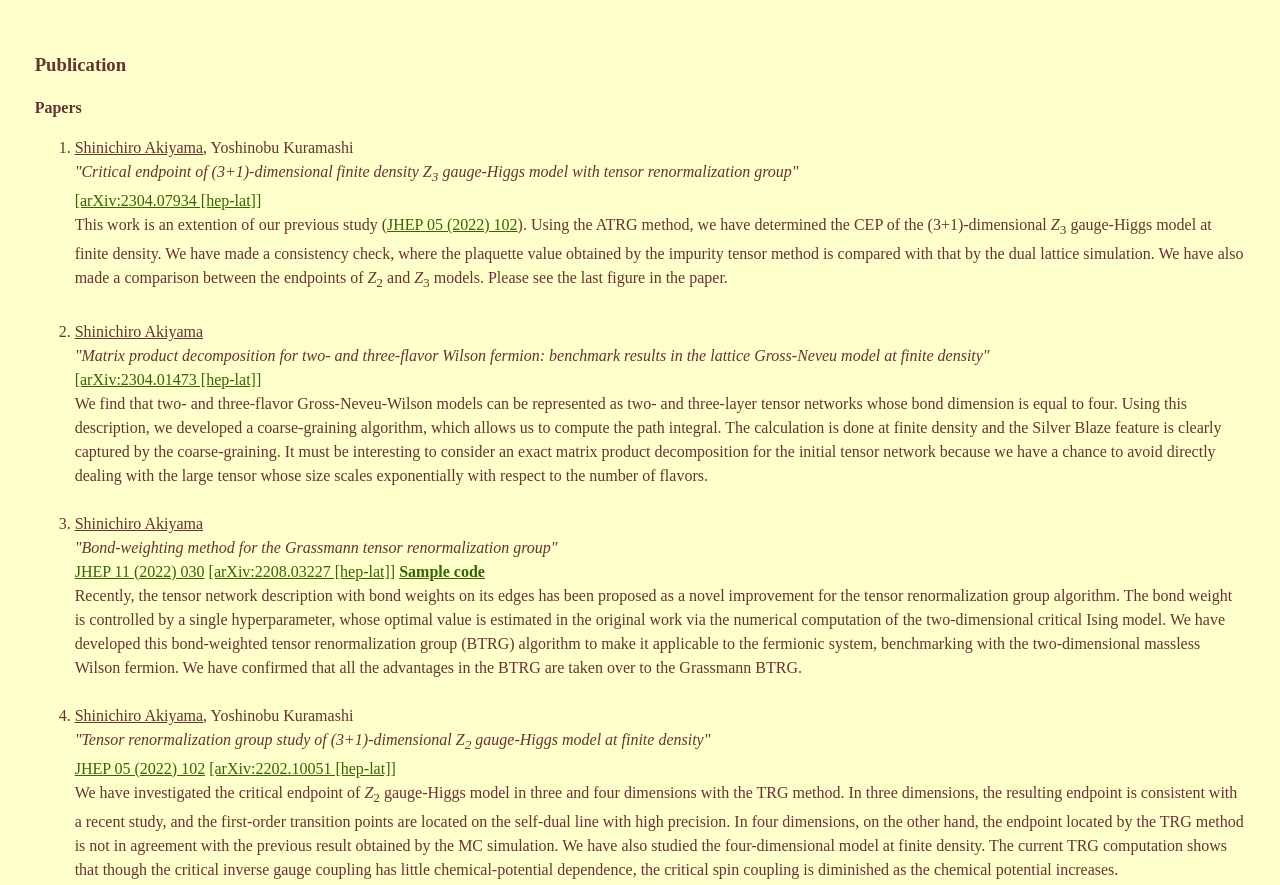
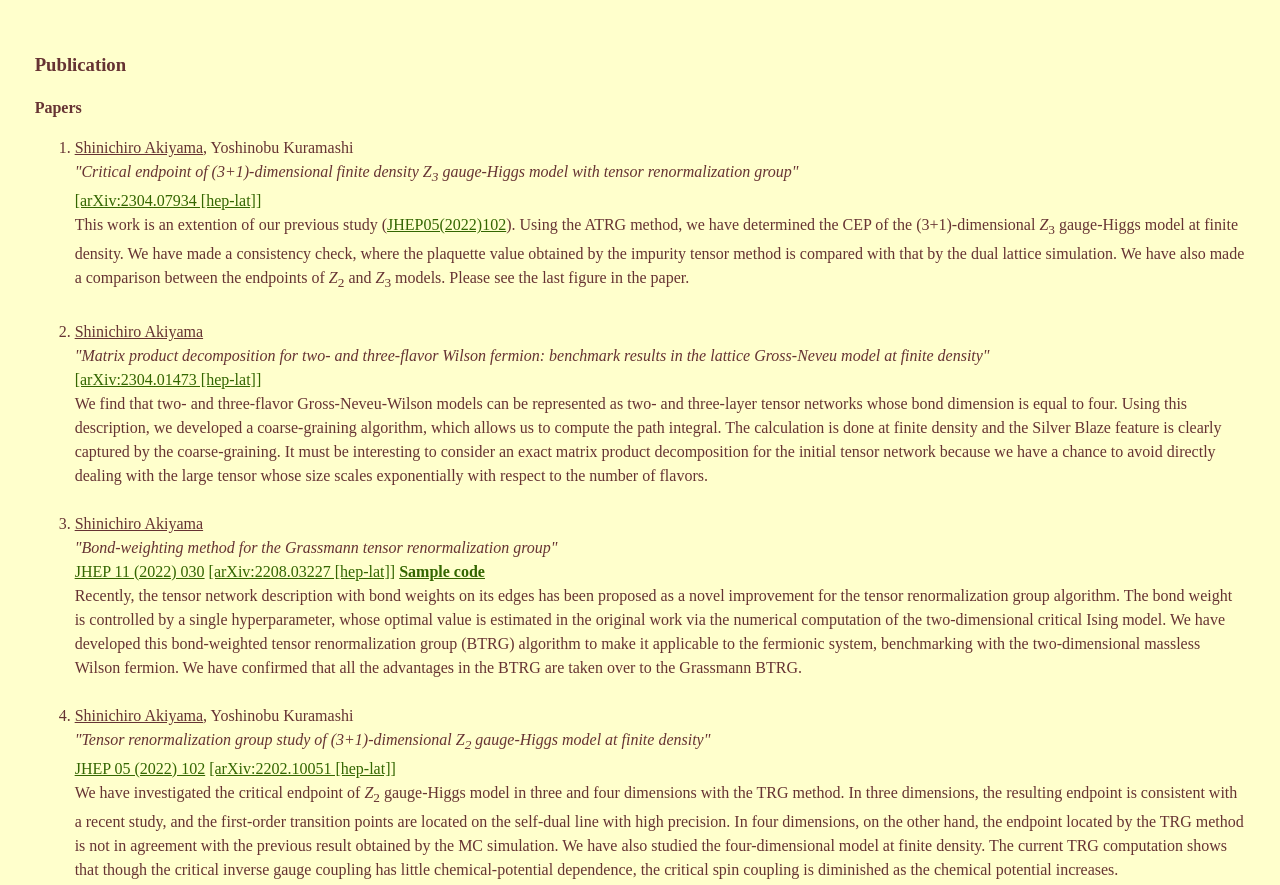
Before and after one commit to akiyama-es/akiyama-es.github.io, a plain HTML site: page publication.html in a window 1280 px wide. Shown: the top 885 px of the page. Drawn offline with Linux system fonts and the light colour scheme.

Commit message:
Update publication.html

```diff
--- a/publication.html
+++ b/publication.html
@@ -46,7 +46,7 @@
     <em>"Critical endpoint of (3+1)-dimensional finite density <i>Z</i><sub>3</sub> gauge-Higgs model with tensor renormalization group"</em><br/>
     <!--<a href="https://link.springer.com/article/10.1007/JHEP05(2022)102">JHEP 05 (2022) 102</a>-->
     <a href="https://arxiv.org/abs/2304.07934">[arXiv:2304.07934 [hep-lat]]</a><br/>
-    This work is an extention of our previous study (<a href="https://link.springer.com/article/10.1007/JHEP05(2022)102">JHEP 05 (2022) 102</a>). Using the ATRG method, we have determined the CEP of the (3+1)-dimensional <i>Z</i><sub>3</sub> gauge-Higgs model at finite density. We have made a consistency check, where the plaquette value obtained by the impurity tensor method is compared with that by the dual lattice simulation. We have also made a comparison between the endpoints of <i>Z</i><sub>2</sub> and <i>Z</i><sub>3</sub> models. Please see the last figure in the paper.
+    This work is an extention of our previous study (<a href="https://link.springer.com/article/10.1007/JHEP05(2022)102">JHEP05(2022)102</a>). Using the ATRG method, we have determined the CEP of the (3+1)-dimensional <i>Z</i><sub>3</sub> gauge-Higgs model at finite density. We have made a consistency check, where the plaquette value obtained by the impurity tensor method is compared with that by the dual lattice simulation. We have also made a comparison between the endpoints of <i>Z</i><sub>2</sub> and <i>Z</i><sub>3</sub> models. Please see the last figure in the paper.
     </li><br/>
 
     <li><u>Shinichiro Akiyama</u><br/>
```
